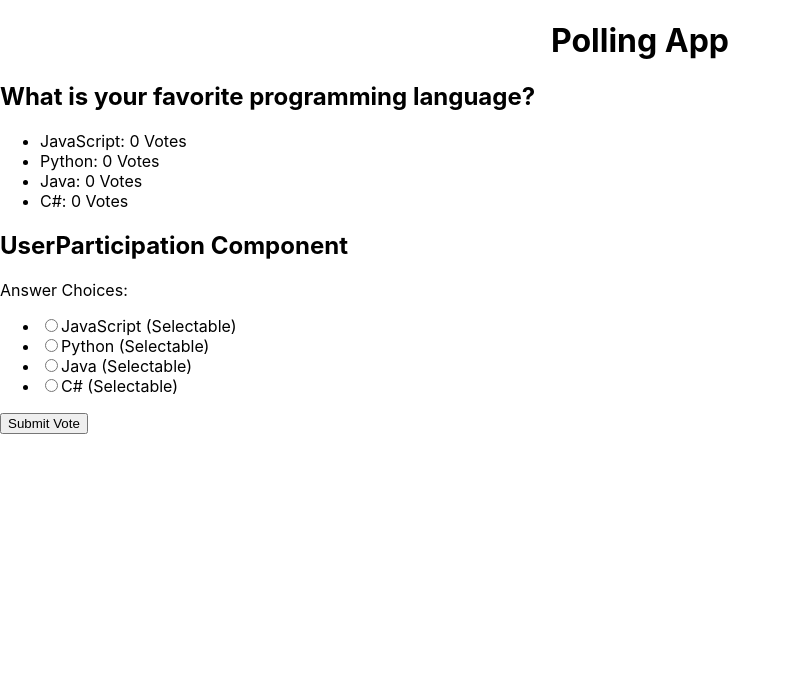
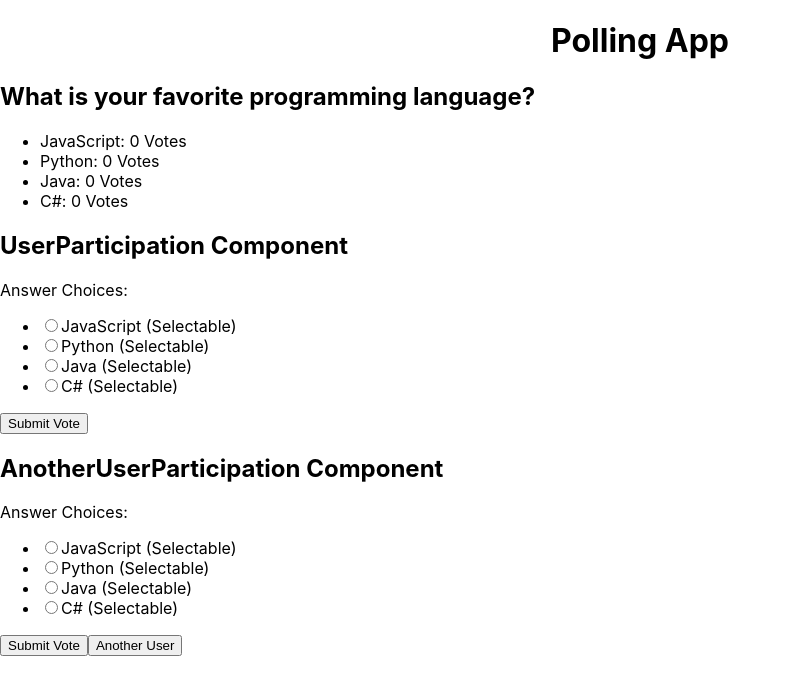
Before and after one commit to Farhan2k19/EAD-Exam, a React (Create React App) app: page / in a window 1280 px wide. Shown: the top 694 px of the page, without its empty margins (0-791 px from the left). Built offline with nearby package versions, Linux system fonts and the light colour scheme.

Commit message:
Add Another User participation Component

```diff
--- /dev/null
+++ b/src/Components/AnotherUserParticipation.jsx
@@ -0,0 +1,47 @@
+import React, { useState } from 'react';
+
+const AnotherUserParticipation = ({ choicesArray, onResetSelectedChoice }) => {
+  const [selectedChoice, setSelectedChoice] = useState(null);
+
+  const handleChoiceSelect = (choiceId) => {
+    setSelectedChoice(choiceId);
+  };
+
+  const handleVoteSubmit = () => {
+    if (selectedChoice !== null) {
+      console.log('Selected choice:', selectedChoice);
+    }
+  };
+
+  const handleAnotherUserClick = () => {
+    setSelectedChoice(null);
+    onResetSelectedChoice();
+  };
+
+  return (
+    <div>
+      <h2>AnotherUserParticipation Component</h2>
+      <p>Answer Choices:</p>
+      <ul>
+        {choicesArray.map((choice) => (
+          <li key={choice.id}>
+            <label>
+              <input
+                type="radio"
+                name="choice"
+                value={choice.id}
+                checked={selectedChoice === choice.id}
+                onChange={() => handleChoiceSelect(choice.id)}
+              />
+              {choice.label} (Selectable)
+            </label>
+          </li>
+        ))}
+      </ul>
+      <button onClick={handleVoteSubmit}>Submit Vote</button>
+      <button onClick={handleAnotherUserClick}>Another User</button>
+    </div>
+  );
+};
+
+export default AnotherUserParticipation;
--- a/src/Components/PollDisplay.jsx
+++ b/src/Components/PollDisplay.jsx
@@ -1,5 +1,7 @@
 import React from 'react';
 import UserParticipation from './UserParticipation';
+import { useState } from 'react';
+import AnotherUserParticipation from './AnotherUserParticipation';
 function PollDisplay({}) {
   const question = "What is your favorite programming language?";
   const choicesArray = [
@@ -9,6 +11,11 @@ function PollDisplay({}) {
     { "id": 4, "label": "C#", "votes": 0 }
   ];
 
+  const [selectedChoice, setSelectedChoice] = useState(null);
+
+  const handleChoiceSelect = (choiceId) => {
+    setSelectedChoice(choiceId);
+  };
   return (
     <div>
       <h2>{question}</h2>
@@ -23,6 +30,7 @@ function PollDisplay({}) {
 
 
       <UserParticipation choicesArray={choicesArray} />
+      <AnotherUserParticipation choicesArray={choicesArray} setSelectedChoice/>
 
     </div>
   );
```
